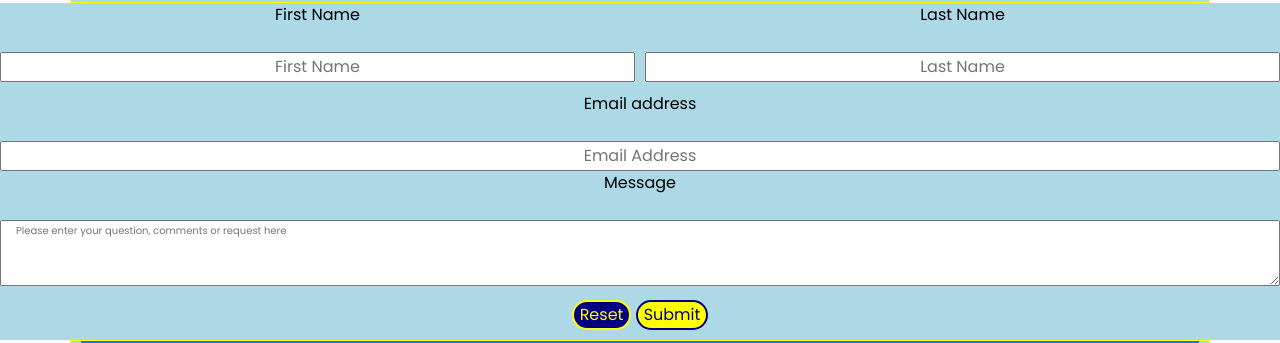
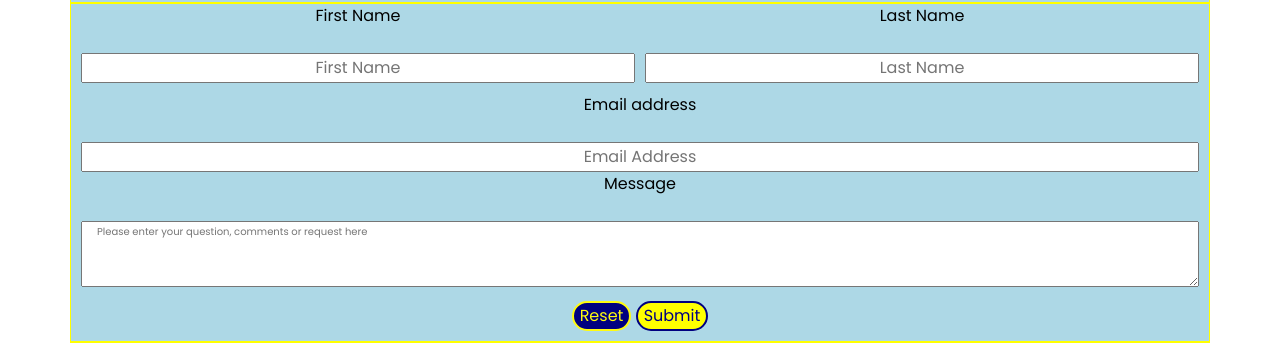
Before and after one commit to mgreenberry/happy-hands, a plain HTML site: page contact-us.html in a window 1280 px wide. Shown: the part 518-861 px from the top of the page. Drawn offline with nearby package versions, Linux system fonts and the light colour scheme.

Commit message:
Form displayed too large on desktop

```diff
--- a/contact-us.html
+++ b/contact-us.html
@@ -84,7 +84,7 @@
             </div>
         </div>
     </section>
-    <div class="background">
+    <div class="container background">
         <form action="form-reply.html">
             <div class="form-row">
                 <div class="form-group col-md">
@@ -181,7 +181,8 @@
                         </li>
 
                         <li class="list-inline-item">
-                                <a target="_blank" href="https://www.linkedin.com/in/michael-greenberry-637299108/" rel="noopener">
+                            <a target="_blank" href="https://www.linkedin.com/in/michael-greenberry-637299108/"
+                                rel="noopener">
                                 <i class="fab fa-linkedin fa-2x" aria-hidden="true"></i>
                                 <span class="sr-only">Location</span></a>
                         </li>
```
Lines whose indentation alone changed are shown as unchanged.
